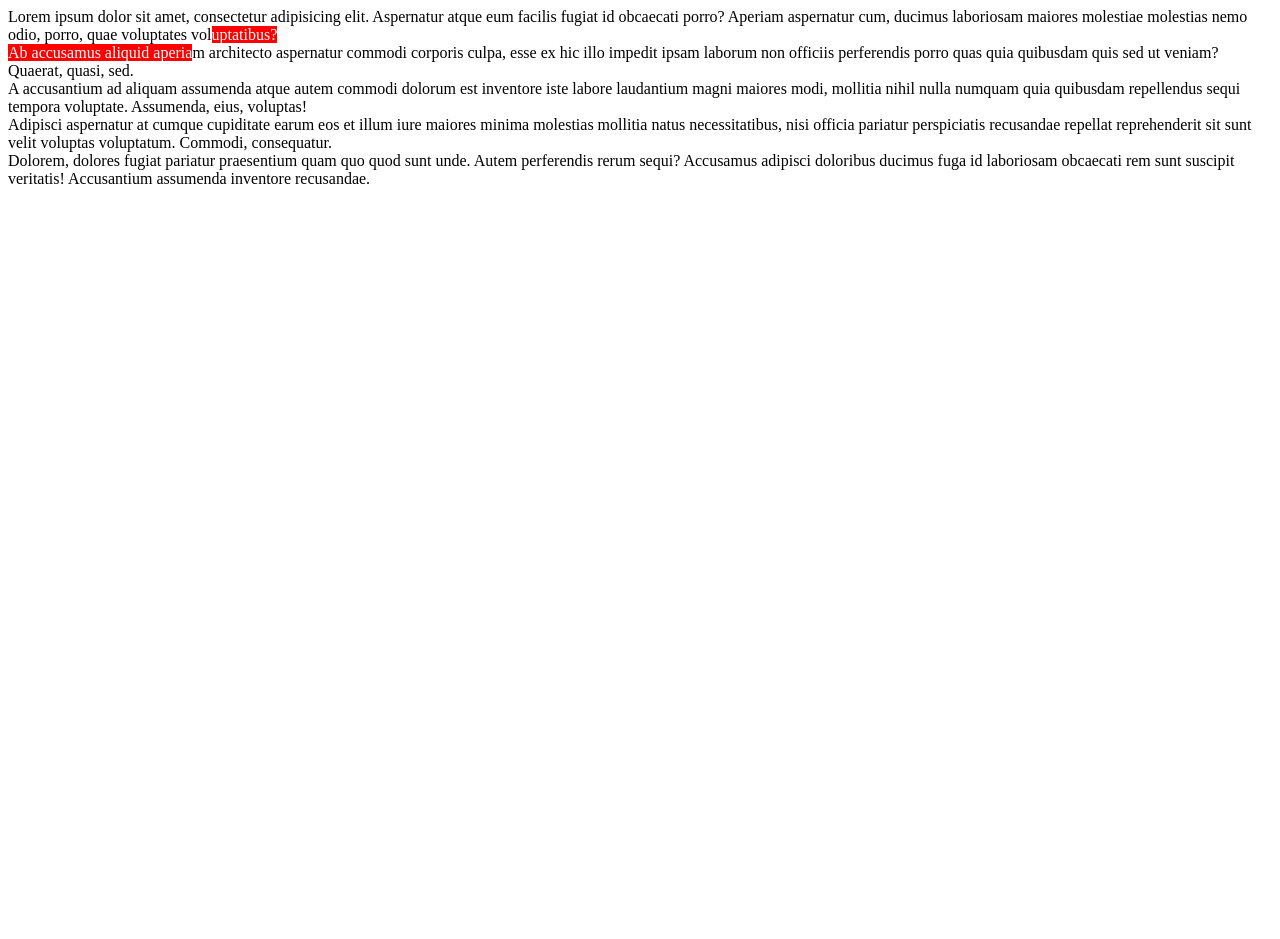
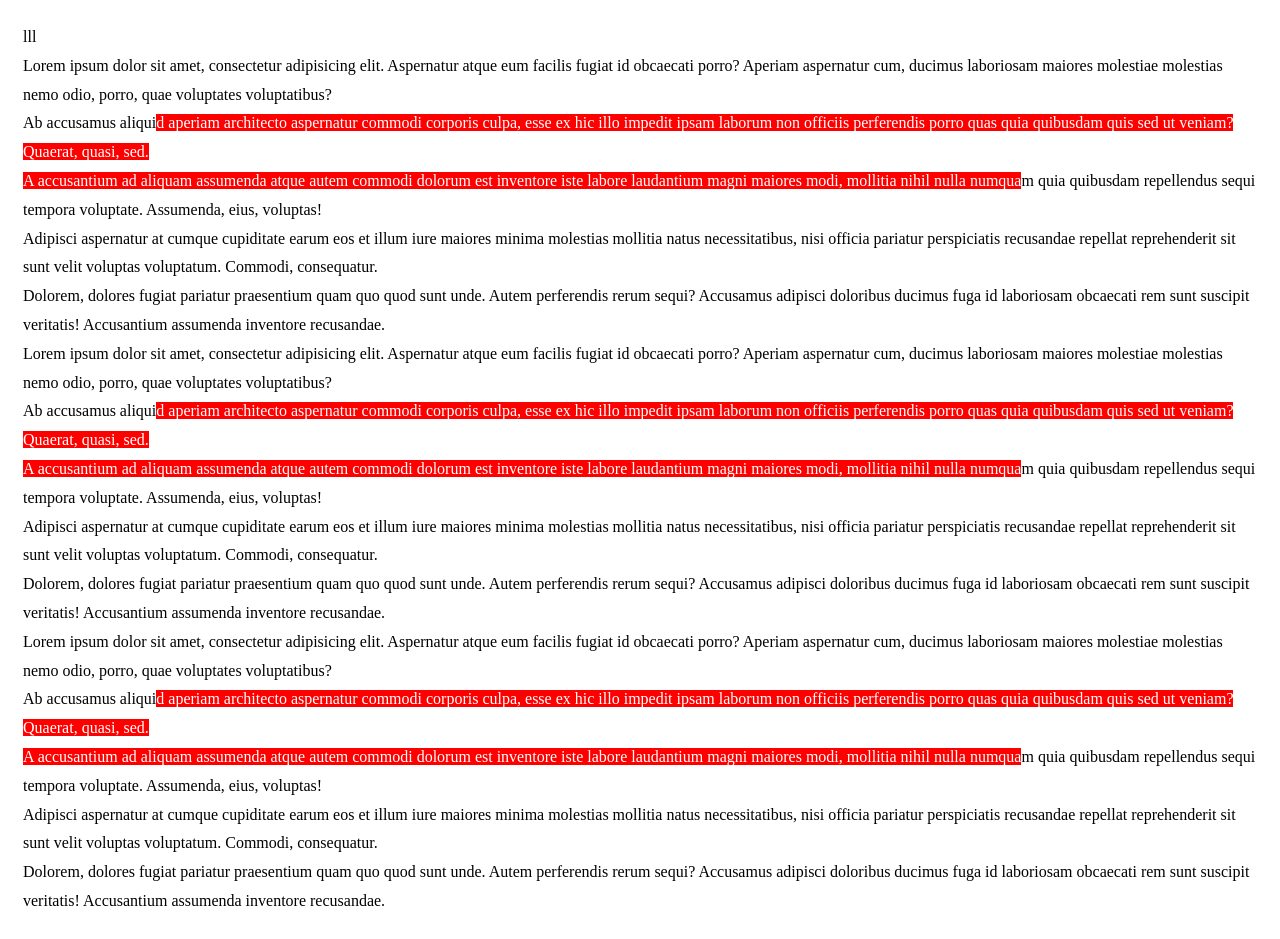
Before and after one commit to SLYLXDYMJ/across-nodes-search-keywords, a website: page docs/index.html in a window 1280 px wide. Before the commit the page ends 800 px from the top, so only its background shows below. Drawn offline with Linux system fonts and the light colour scheme.

Commit message:
no message

```diff
--- a/docs/index.html
+++ b/docs/index.html
@@ -4,6 +4,10 @@
   <meta charset="UTF-8">
   <title>template-rollup</title>
   <style>
+    body {
+      padding: 15px;
+      line-height: 1.8;
+    }
     font {
       color: #fff;
       background-color: red;
@@ -11,8 +15,22 @@
   </style>
 </head>
 <body>
+<div>
+  lll
+</div>
+<div id="root">
+  <div>Lorem ipsum dolor sit amet, consectetur adipisicing elit. Aspernatur atque eum facilis fugiat id obcaecati porro? Aperiam aspernatur cum, ducimus laboriosam maiores molestiae molestias nemo odio, porro, quae voluptates voluptatibus?</div>
+  <div>Ab accusamus aliquid aperiam architecto aspernatur commodi corporis culpa, esse ex hic illo impedit ipsam laborum non officiis perferendis porro quas quia quibusdam quis sed ut veniam? Quaerat, quasi, sed.</div>
+  <div>A accusantium ad aliquam assumenda atque autem commodi dolorum est inventore iste labore laudantium magni maiores modi, mollitia nihil nulla numquam quia quibusdam repellendus sequi tempora voluptate. Assumenda, eius, voluptas!</div>
+  <div>Adipisci aspernatur at cumque cupiditate earum eos et illum iure maiores minima molestias mollitia natus necessitatibus, nisi officia pariatur perspiciatis recusandae repellat reprehenderit sit sunt velit voluptas voluptatum. Commodi, consequatur.</div>
+  <div>Dolorem, dolores fugiat pariatur praesentium quam quo quod sunt unde. Autem perferendis rerum sequi? Accusamus adipisci doloribus ducimus fuga id laboriosam obcaecati rem sunt suscipit veritatis! Accusantium assumenda inventore recusandae.</div>
 
-<div id="root">
+  <div>Lorem ipsum dolor sit amet, consectetur adipisicing elit. Aspernatur atque eum facilis fugiat id obcaecati porro? Aperiam aspernatur cum, ducimus laboriosam maiores molestiae molestias nemo odio, porro, quae voluptates voluptatibus?</div>
+  <div>Ab accusamus aliquid aperiam architecto aspernatur commodi corporis culpa, esse ex hic illo impedit ipsam laborum non officiis perferendis porro quas quia quibusdam quis sed ut veniam? Quaerat, quasi, sed.</div>
+  <div>A accusantium ad aliquam assumenda atque autem commodi dolorum est inventore iste labore laudantium magni maiores modi, mollitia nihil nulla numquam quia quibusdam repellendus sequi tempora voluptate. Assumenda, eius, voluptas!</div>
+  <div>Adipisci aspernatur at cumque cupiditate earum eos et illum iure maiores minima molestias mollitia natus necessitatibus, nisi officia pariatur perspiciatis recusandae repellat reprehenderit sit sunt velit voluptas voluptatum. Commodi, consequatur.</div>
+  <div>Dolorem, dolores fugiat pariatur praesentium quam quo quod sunt unde. Autem perferendis rerum sequi? Accusamus adipisci doloribus ducimus fuga id laboriosam obcaecati rem sunt suscipit veritatis! Accusantium assumenda inventore recusandae.</div>
+
   <div>Lorem ipsum dolor sit amet, consectetur adipisicing elit. Aspernatur atque eum facilis fugiat id obcaecati porro? Aperiam aspernatur cum, ducimus laboriosam maiores molestiae molestias nemo odio, porro, quae voluptates voluptatibus?</div>
   <div>Ab accusamus aliquid aperiam architecto aspernatur commodi corporis culpa, esse ex hic illo impedit ipsam laborum non officiis perferendis porro quas quia quibusdam quis sed ut veniam? Quaerat, quasi, sed.</div>
   <div>A accusantium ad aliquam assumenda atque autem commodi dolorum est inventore iste labore laudantium magni maiores modi, mollitia nihil nulla numquam quia quibusdam repellendus sequi tempora voluptate. Assumenda, eius, voluptas!</div>
@@ -20,12 +38,12 @@
   <div>Dolorem, dolores fugiat pariatur praesentium quam quo quod sunt unde. Autem perferendis rerum sequi? Accusamus adipisci doloribus ducimus fuga id laboriosam obcaecati rem sunt suscipit veritatis! Accusantium assumenda inventore recusandae.</div>
 </div>
 
-<script src="../dist/search-test.js"></script>
+<script src="../dist/across-nodes-search-keywords.js"></script>
 <script>
-  var result = searchTest({
-    el: document.querySelector('#root'),
-    keywords: 'uptatibus?\n' +
-      'Ab accusamus aliquid aperia'
+  var result = window.acrossNodesSearchKeywords({
+    el: document.querySelector('body'),
+    keywords: 'd aperiam architecto aspernatur commodi corporis culpa, esse ex hic illo impedit ipsam laborum non officiis perferendis porro quas quia quibusdam quis sed ut veniam? Quaerat, quasi, sed.\n' +
+      'A accusantium ad aliquam assumenda atque autem commodi dolorum est inventore iste labore laudantium magni maiores modi, mollitia nihil nulla numqua'
   })
 
   console.log(result)
--- a/rollup.config.js
+++ b/rollup.config.js
@@ -48,7 +48,7 @@ import { terser } from 'rollup-plugin-terser'
  *  umd iife 对外暴露的 window 属性名
  *  TODO: 请指定库名称，驼峰命名
  **/
-const NAME = 'searchTest'
+const NAME = 'acrossNodesSearchKeywords'
 
 const isPro = process.env.NODE_ENV === 'production'
 const isDev = !isPro
--- a/src/index.js
+++ b/src/index.js
@@ -16,7 +16,7 @@ export default function ({
   let matchTextNodes = getMatchTextNodes(textNodes, textInfoList, matchList)
 
   let matchResults = (function () {
-    var results = []
+    let results = []
     matchList.forEach(function (item, i) {
       results.push({
         startIndex: matchList[ i ].index,
@@ -34,6 +34,8 @@ export default function ({
   }
 }
 
+// 以下代码参考自：
+// https://blog.csdn.net/u010419337/article/details/110121224
 function getTextNodeList (dom) {
   const nodeList = [ ...dom.childNodes ]
   const textNodes = []
@@ -94,7 +96,11 @@ function getMatchTextNodes (textNodes, textList, matchList) {
       // font.innerText = text.substr(nodeMatchStartIdx, nodeMatchLength)
       // textNode.parentNode.replaceChild(font, textNode)
 
-      results[ i ].push(textNode)
+      // 这里排除内容为空的 text 节点
+      if (textNode.data.replace(/\s/ig, '')) {
+        results[ i ].push(textNode)
+      }
+
       // console.log(textNode)
     }
   }
```
Also changed, not shown: package.json (+5 -5 lines), README.md, dist/across-nodes-search-keywords.cjs.js (added), dist/across-nodes-search-keywords.esm.js (added), dist/across-nodes-search-keywords.js (added), dist/search-test.cjs.js (deleted), dist/search-test.esm.js (deleted), dist/search-test.js (deleted).
